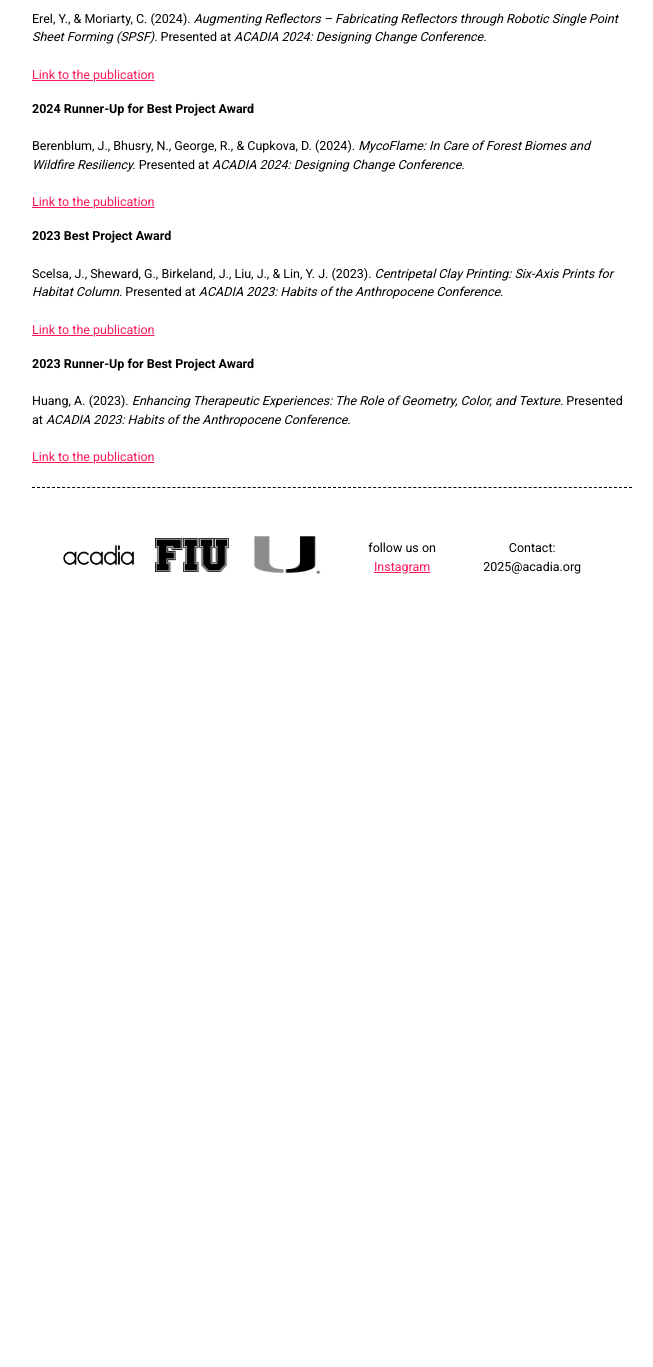
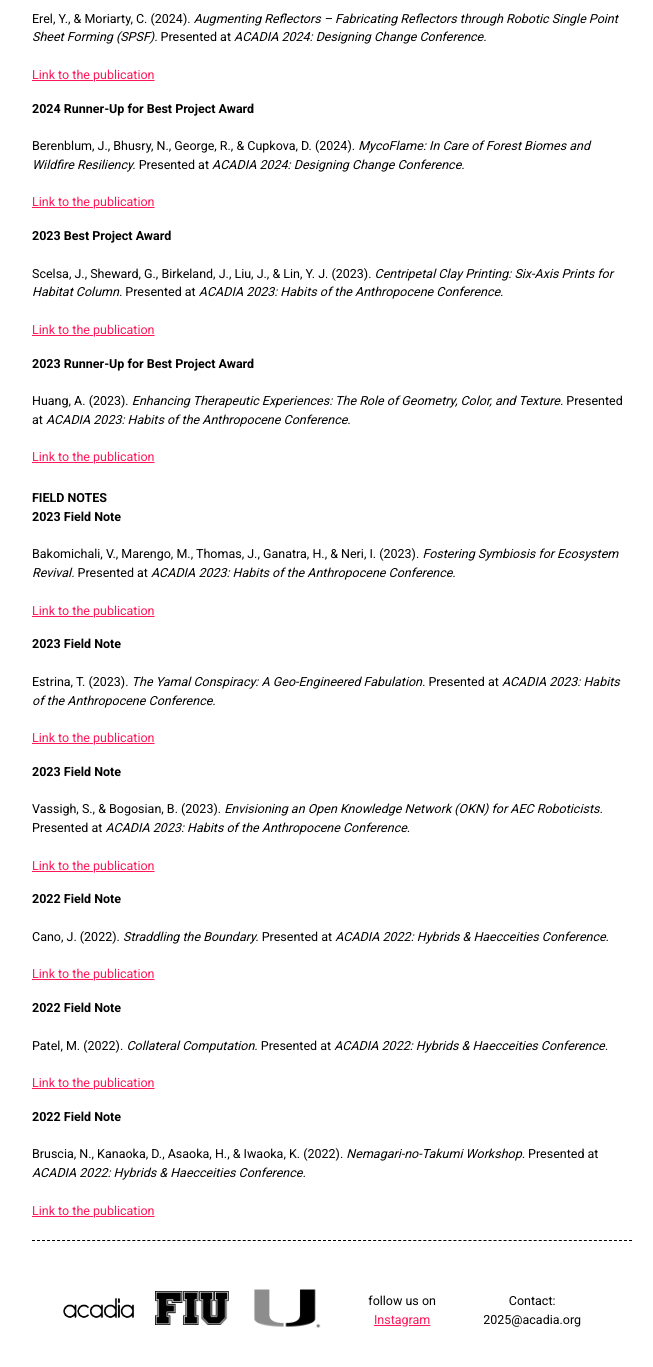
Before and after one commit to acadia2025/website, a Jekyll site: the page built from papers.md, in a window 1280 px wide and 1400 px high, scrolled down 1281 px. Shown: the top 1367 px of the window, without its empty margins (308-961 px from the left). Built offline with Jekyll 4.4.1, drawn with Linux system fonts in a browser that asks for light colours; before the commit the page ends 1928 px from its top, so only the background shows below that.

Commit message:
field notes link

```diff
--- a/papers.md
+++ b/papers.md
@@ -55,3 +55,30 @@ Scelsa, J., Sheward, G., Birkeland, J., Liu, J., & Lin, Y. J. (2023). *Centripet
 **2023 Runner-Up for Best Project Award**
 Huang, A. (2023). *Enhancing Therapeutic Experiences: The Role of Geometry, Color, and Texture.* Presented at *ACADIA 2023: Habits of the Anthropocene Conference.*
 [Link to the publication](https://drive.google.com/file/d/1yCmROF4FgE3D3vWcC4GOGwrHJCLZDEhK/view?usp=sharing)
+
+## FIELD NOTES
+
+
+**2023 Field Note**
+Bakomichali, V., Marengo, M., Thomas, J., Ganatra, H., & Neri, I. (2023). *Fostering Symbiosis for Ecosystem Revival.* Presented at *ACADIA 2023: Habits of the Anthropocene Conference.*
+[Link to the publication](https://drive.google.com/file/d/1hwBmEbSCjEJG2DXF69eB-bZ0ICqZhuLu/view?usp=sharing)
+
+**2023 Field Note**
+Estrina, T. (2023). *The Yamal Conspiracy: A Geo-Engineered Fabulation.* Presented at *ACADIA 2023: Habits of the Anthropocene Conference.*
+[Link to the publication](https://drive.google.com/file/d/1uobRTmOuQ6vVrhbuv5bournquWYM_3f-/view?usp=sharing)
+
+**2023 Field Note**
+Vassigh, S., & Bogosian, B. (2023). *Envisioning an Open Knowledge Network (OKN) for AEC Roboticists.* Presented at *ACADIA 2023: Habits of the Anthropocene Conference.*
+[Link to the publication](https://drive.google.com/file/d/1qCPwQ0RfVH0AlXRwAKPiFzwSYNC1hMcV/view?usp=sharing)
+
+**2022 Field Note**
+Cano, J. (2022). *Straddling the Boundary.* Presented at *ACADIA 2022: Hybrids & Haecceities Conference.*
+[Link to the publication](https://drive.google.com/file/d/1Gji0Ioh8Kdeewx7w3nwd6Cipt6y5xzSD/view?usp=sharing)
+
+**2022 Field Note**
+Patel, M. (2022). *Collateral Computation.* Presented at *ACADIA 2022: Hybrids & Haecceities Conference.*
+[Link to the publication](https://drive.google.com/file/d/1GM6_4oVVtJtwCXNiWCnRcwj9_1RbNDgt/view?usp=sharing)
+
+**2022 Field Note**
+Bruscia, N., Kanaoka, D., Asaoka, H., & Iwaoka, K. (2022). *Nemagari-no-Takumi Workshop.* Presented at *ACADIA 2022: Hybrids & Haecceities Conference.*
+[Link to the publication](https://drive.google.com/file/d/1c2OvZT89DxArNjoR1v_MWPmB6IvVv2bO/view?usp=sharing)
```
Also changed, not shown: calls.md (+5 -5 lines).
